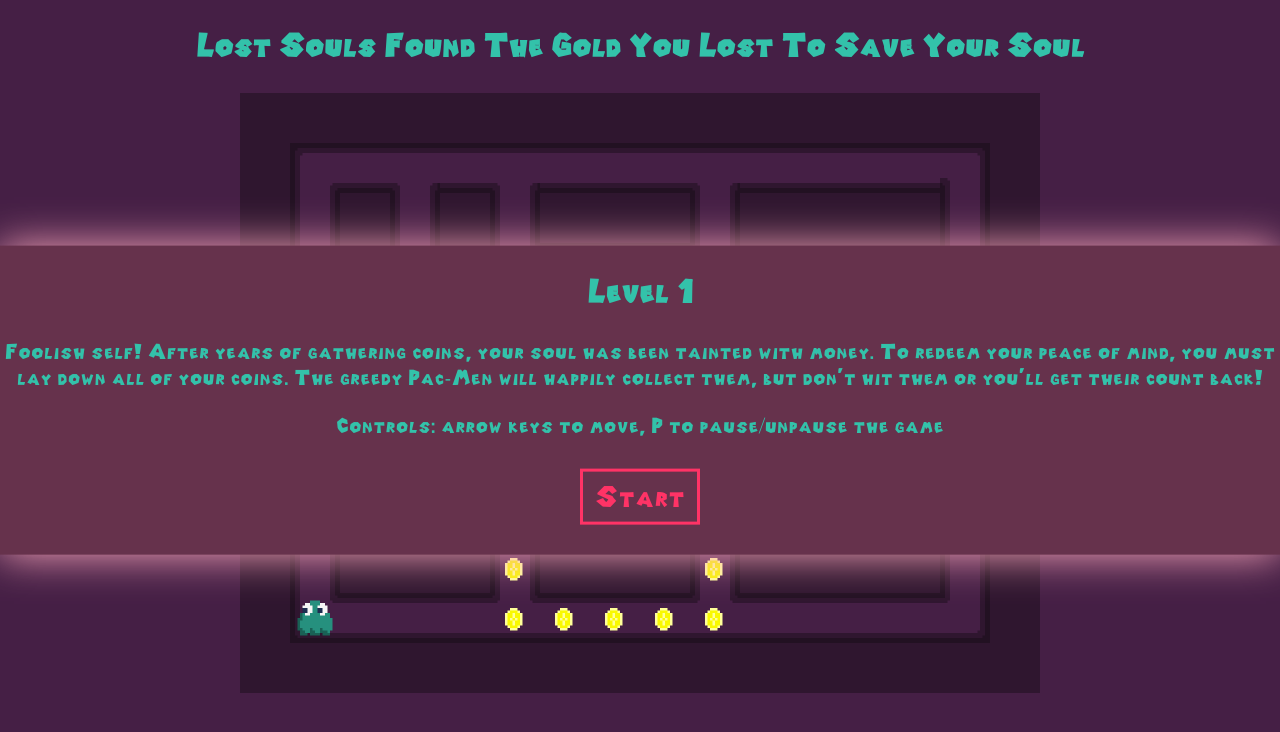
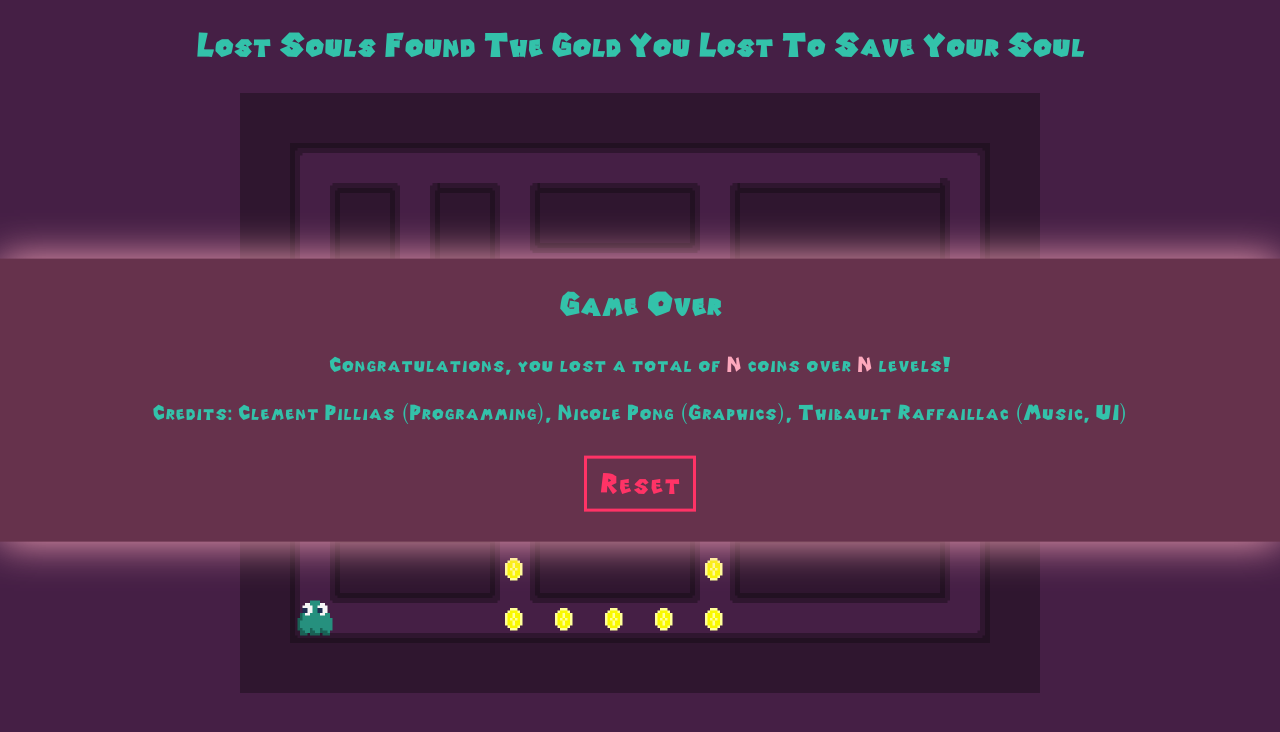
Before and after one commit to ClementSparrow/GlobalGameJam2021, a plain HTML site: page main.html in a window 1280 px wide. Drawn offline with Linux system fonts and the light colour scheme.

Commit message:
Écran de fin de partie

```diff
--- a/main.html
+++ b/main.html
@@ -31,8 +31,9 @@
 		display: block;
 		margin: 0 auto"></canvas>
 	<div id=div_start style="
-		display: block;
+		display: none;
 		position: fixed;
+		width: 100%;
 		top: 50%; left: 0;
 		transform: translate(0,-50%);
 		margin: auto;
@@ -43,6 +44,20 @@
 		<p>Controls: arrow keys to move, P to pause/unpause the game</p>
 		<button onclick="div_start.style.display='none'; start()">Start</button>
 	</div>
+	<div id=div_end style="
+		display: block;
+		position: fixed;
+		width: 100%;
+		top: 50%; left: 0;
+		transform: translate(0,-50%);
+		margin: auto;
+		background-color: #66324C;
+		box-shadow: 0 0 40px #FDA8BD">
+		<h2>Game Over</h2>
+		<p>Congratulations, you lost a total of <span id=spn_score style="color: #FDA8BD">N</span> coins over <span id=spn_levels style="color: #FDA8BD">N</span> levels!</p>
+		<p>Credits: Clement Pillias (Programming), Nicole Pong (Graphics), Thibault Raffaillac (Music, UI)</p>
+		<button onclick="div_end.style.display='none'; div_start.style.display='block'">Reset</button>
+	</div>
 	<script src=prologue.js></script>
 	<script src=sprites.js></script>
 	<script src=level.js></script>
```
